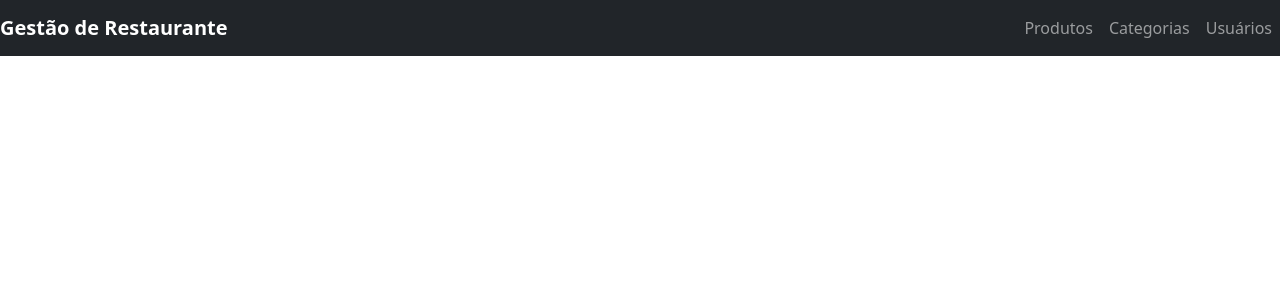
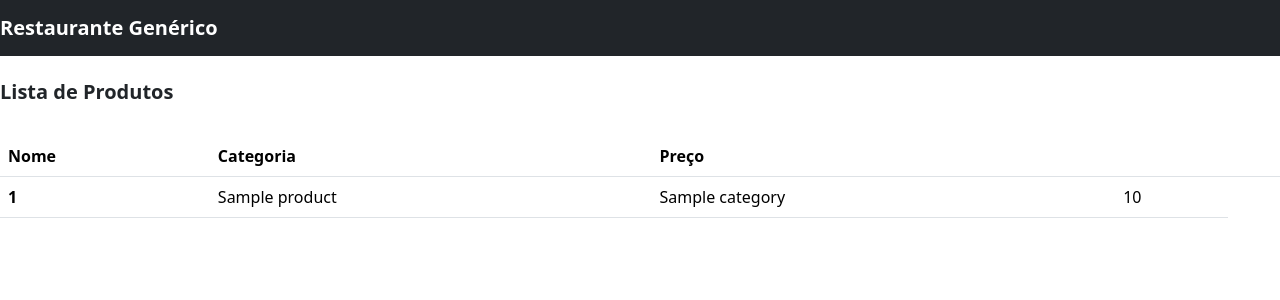
Before and after one commit to samuelreali/django-usabilidade, a Django app: template templates/core/home.html in a window 1280 px wide. Shown: the top 300 px of the page. Run offline with Django 4.2, Linux system fonts and the light colour scheme; the template is opened without the code that fills it: most values are stand-ins (such as "Sample title", 1, 10 or a date in 2020); some libraries are stand-ins or nearby versions.

Commit message:
modif. no layout, produtos na home, preço produto

```diff
--- a/apps/products/views.py
+++ b/apps/products/views.py
@@ -25,7 +25,7 @@ def add_product(request):
     return render(request, template_name, context)
 
 def list_products(request):
-    template_name = 'products/list_products.html'
+    template_name = 'products/list_products.html',
     products = Product.objects.filter()
     context = {
         'products': products
--- a/templates/base.html
+++ b/templates/base.html
@@ -9,9 +9,6 @@
     <link rel="stylesheet" href="{% static 'css/jquery-ui.css' %}">
     <link rel="stylesheet" href="{% static 'css/bootstrap.min.css' %}">
     <style>
-        body {
-            padding-top: 56px;
-        }
         .navbar-brand {
             font-weight: bold;
         }
@@ -22,27 +19,39 @@
             border-color: #fff;
         }
     </style>
-    <title>{% block title %}Gestão de restaurante{% endblock title %}</title>
+    <title>{% block title %}Restaurante Genérico{% endblock title %}</title>
 </head>
 <body>
     <!-- INICIO: Bloco do Bootstrap a ser incluído -->
-    <nav class="navbar navbar-expand-lg navbar-dark bg-dark fixed-top">
-        <a class="navbar-brand" href="/">Gestão de Restaurante</a>
-        <button class="navbar-toggler" type="button" data-toggle="collapse" data-target="#navbarsExample05" aria-controls="navbarsExample05" aria-expanded="false" aria-label="Toggle navigation">
+    <nav class="navbar navbar-expand-lg navbar-dark bg-dark">
+        <a class="navbar-brand" href="#">Restaurante Genérico</a>
+        <button class="navbar-toggler" type="button" data-toggle="collapse" data-target="#navbarText" aria-controls="navbarText" aria-expanded="false" aria-label="Toggle navigation">
           <span class="navbar-toggler-icon"></span>
         </button>
-        <div class="collapse navbar-collapse" id="navbarsExample05">
-            <ul class="navbar-nav">
+
+        <div class="collapse navbar-collapse" id="navbarText">
+          {% if user.is_authenticated %}
+          <ul class="navbar-nav mr-auto">
             <li class="nav-item">
-                    <a class="nav-link" href="{% url 'products:list_products' %}">Produtos</a>
+              <a class="nav-link" href="/produtos">Cárdapio</a>
             </li>
             <li class="nav-item">
-                    <a class="nav-link" href="{% url 'categories:list_categories' %}">Categorias</a>
+              <a class="nav-link" href="/address">Endereço</a>
             </li>
             <li class="nav-item">
-                    <a class="nav-link" href="{% url 'users:list_users' %}">Usuários</a>
+              <a class="nav-link" href="/hours">Horários</a>
+            </li>
+            <li class="nav-item">
+              <a class="nav-link" href="/contact">Fale Conosco</a>
             </li>
           </ul>
+          <span class="navbar-text">
+            <a href="/view-orders" class="btn btn-info">Meus Pedidos</a>
+            <a href="/cart" id="cart_button" class="btn btn-light" style="color:black;">Meu Carrinho <i class="fa fa-shopping-cart" style="font-size:24px;"></i></a>
+
+            <button type="button" class="btn btn-dark" onclick="login()">Login</button>
+          </span>
+          {% endif %}
         </div>
       </nav>
     <!-- FIM: Bloco do Bootstrap a ser incluído -->
--- a/templates/core/home.html
+++ b/templates/core/home.html
@@ -7,5 +7,35 @@
 {% block body %}
 
 <!-- Codigo html especifico desse arquivo -->
+<div class="products">
+    <br />
+    <h5><b>Lista de Produtos</b></h5>
+    <br />
+    <div class="row">
+        <div class ="col-md-12">
+            <table class="table table-hover">
+            <thead>
+                <tr>
+                <th scope="col">Nome</th>
+                <th scope="col">Categoria</th>
+                <th scope="col">Preço</th>
+                <th scope="col"></th>
+                <th scope="col"></th>
+                </tr>
+            </thead>
+            <tbody>
+                {% for product in products %}
+                    <tr>
+                        <th scope="row">{{ product.id }}</th>
+                        <td>{{ product.name }}</td>
+                        <td>{{ product.category }}</td>
+                        <td>{{ price }}</td>
+                    </tr>
+                {% endfor %}
+            </tbody>
+            </table>
+        </div>
+    </div>
+</div>
 
 {% endblock body %}
--- a/templates/products/add_product.html
+++ b/templates/products/add_product.html
@@ -33,6 +33,10 @@
                     <label for="{{ form.category.id_for_label }}">Categoria</label>
                     {{ form.category|add_class:"form-control" }}
                 </div>
+                <div class="form-group">
+                    <label for="{{ form.price.id_for_label }}">Preço</label>
+                    {{ form.price|add_class:"form-control" }}
+                </div>
                     <button type="submit" class="btn btn-primary">Salvar</button>
                 </form>
             </div>
--- a/templates/products/list_products.html
+++ b/templates/products/list_products.html
@@ -25,6 +25,7 @@
                     <th scope="col">Data de fabricacao</th>
                     <th scope="col">Ativo</th>
                     <th scope="col">Categoria</th>
+                    <th scope="col">Preço</th>
                     <th scope="col"></th>
                     <th scope="col"></th>
                     </tr>
@@ -44,6 +45,7 @@
                                 {% endif %}
                             </td>
                             <td>{{ product.category }}</td>
+                            <td>{{ price }}
                             <td>
                                 <a href="{% url 'products:edit_product' product.id %}" class="btn btn-primary btn-sm">Editar</a>
                             </td>
```
Lines whose indentation alone changed are shown as unchanged.
